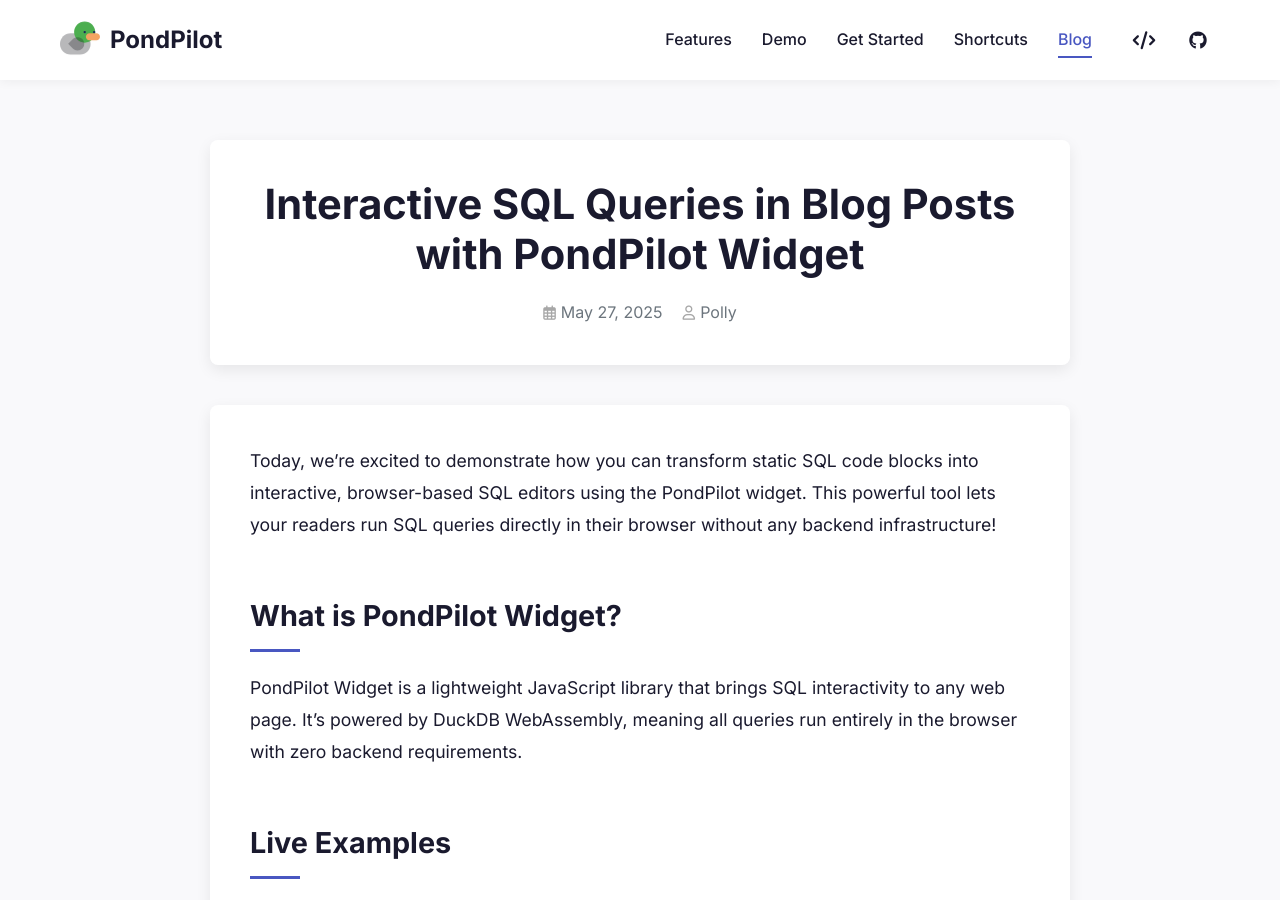
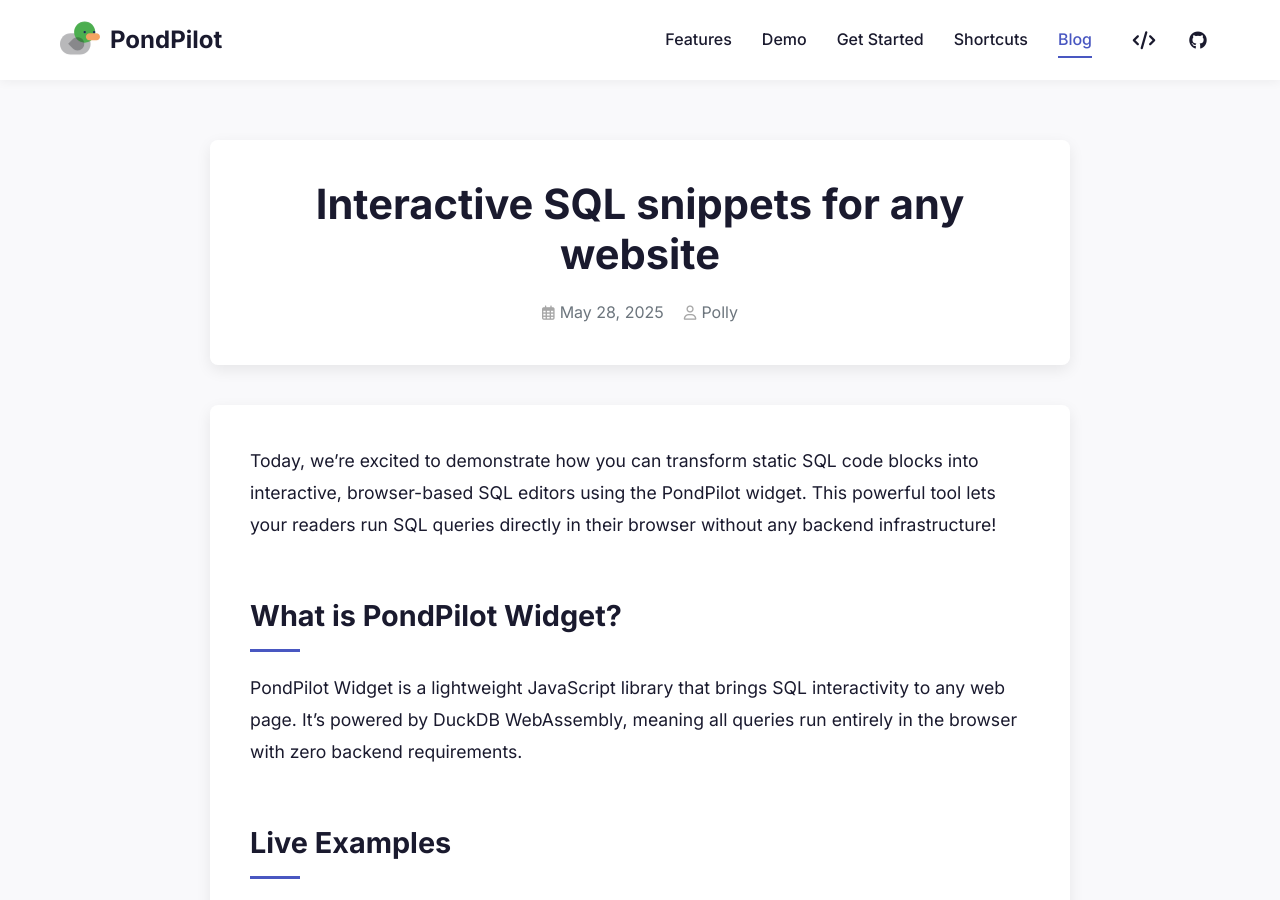
Before and after one commit to pondpilot/landing-page, a Jekyll site: the page built from _posts/2025-05-28-interactive-sql-in-blog-posts.md, in a window 1280 px wide and 900 px high. Built offline with Jekyll 4.4.1, drawn with Linux system fonts in a browser that asks for light colours; a script that is not in the unit is left out; some of the changed text lies outside the part shown.

Commit message:
New post
Signed-off-by: Alex Mazanov <alexandr.mazanov@gmail.com>

```diff
--- a/_posts/2025-05-27-interactive-sql-in-blog-posts.md
+++ b/_posts/2025-05-28-interactive-sql-in-blog-posts.md
@@ -1,10 +1,9 @@
 ---
 layout: post
-title: "Interactive SQL Queries in Blog Posts with PondPilot Widget"
-date: 2025-05-27
+title: "Interactive SQL snippets for any website"
+date: 2025-05-28
 author: "Polly"
-image: "/blog/images/interactive-sql-widget.png"
-hidden: true
+image: "/blog/images/interactive-sql-widget.jpeg"
 ---
 
 Today, we're excited to demonstrate how you can transform static SQL code blocks into interactive, browser-based SQL editors using the PondPilot widget. This powerful tool lets your readers run SQL queries directly in their browser without any backend infrastructure!
```
Also changed, not shown: other parts of _posts/2025-05-28-interactive-sql-in-blog-posts.md (+2 -0 lines), blog/images/interactive-sql-widget.jpeg (added).
